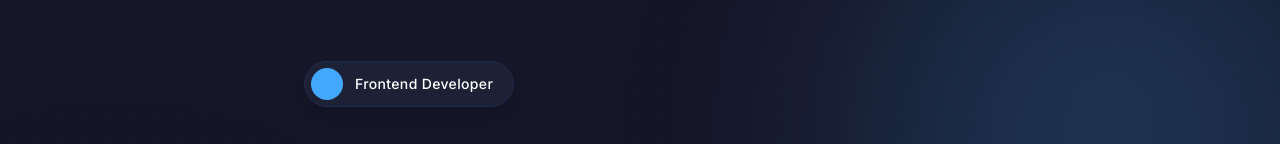
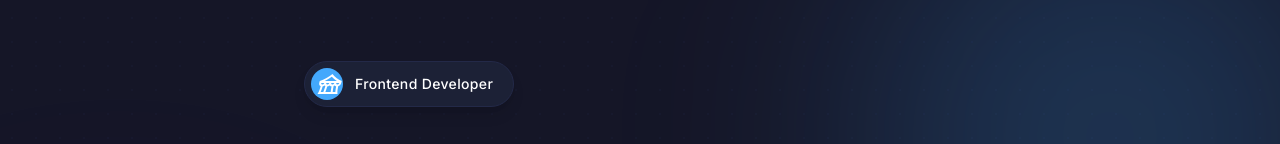
Before and after one commit to DannielVo/Portfolio, a React (Vite) app: page / in a window 1280 px wide. Shown: the part 174-318 px from the top of the page. Built offline with nearby package versions, Linux system fonts and the light colour scheme.

Commit message:
Fix: Update box icon for spotlight section

```diff
--- a/src/pages/sections/Spotlight.jsx
+++ b/src/pages/sections/Spotlight.jsx
@@ -18,6 +18,7 @@ const Spotlight = () => {
           <div className="mb-6 inline-flex items-center rounded-full border border-[#232948] bg-[#1c2136] p-1.5 pr-5 shadow-lg shadow-black/10">
             <div className="flex h-8 w-8 shrink-0 items-center justify-center rounded-full bg-primary text-white animate-spin-once">
               <span className="material-symbols-outlined text-[20px">
+                <i className="bxr  bx-code"></i>
               </span>
             </div>
             <span className="ml-3 text-sm font-medium tracking-wide text-white">
```
